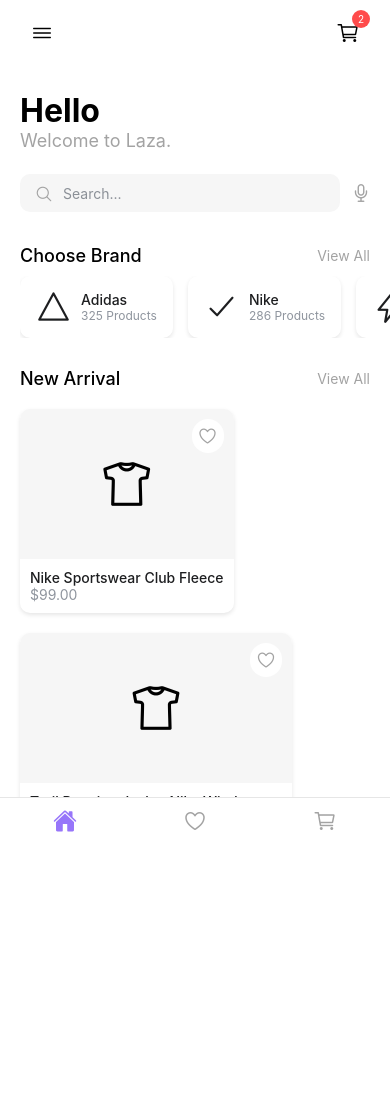
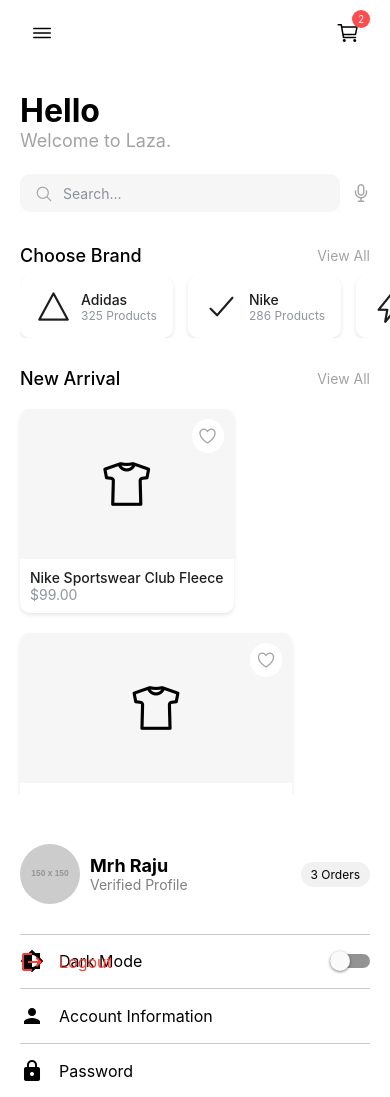
Before and after one commit to NinoZullo05/laza, a React Native app: screen /Home in a window 390 px wide. Shown: the top 1097 px of the page. Before the commit the page ends 844 px from the top, so only its background shows below. Built offline with nearby package versions, Linux system fonts and the light colour scheme.

Commit message:
updated drawer component

```diff
--- a/src/components/CustomDrawer.tsx
+++ b/src/components/CustomDrawer.tsx
@@ -1,231 +1,134 @@
-import React, { useState } from "react";
+import React from "react";
 import {
   View,
   Text,
   StyleSheet,
+  Switch,
+  Image,
   TouchableOpacity,
-  Switch,
-  Animated,
 } from "react-native";
-import Icon from "react-native-vector-icons/Ionicons"; // Importa le icone dalla libreria
+import Icon from "react-native-vector-icons/MaterialIcons";
 
-interface DrawerProps {
-  isVisible: boolean;
-  onClose: () => void;
-  translateY: Animated.Value;
-}
-
-const CustomDrawer: React.FC<DrawerProps> = ({
-  isVisible,
-  onClose,
-  translateY,
-}) => {
-  const [isDarkMode, setIsDarkMode] = useState(false);
+const CustomDrawer = () => {
+  const [isDarkMode, setDarkMode] = React.useState(false);
 
   const toggleDarkMode = () => {
-    setIsDarkMode((prev) => !prev);
-    // Qui implementeresti la logica per cambiare il tema dell'app
+    setDarkMode((prevState) => !prevState);
   };
 
-  if (!isVisible) return null;
-
-  const menuItems = [
-    { id: "account", icon: "person-circle", title: "Account Information" },
-    { id: "password", icon: "key", title: "Password" },
-    { id: "order", icon: "cart", title: "Order" },
-    { id: "cards", icon: "card", title: "My Cards" },
-    { id: "wishlist", icon: "heart", title: "Wishlist" },
-    { id: "settings", icon: "settings", title: "Settings" },
-  ];
-
   return (
-    <Animated.View
-      style={[
-        styles.container,
-        {
-          transform: [{ translateY }],
-        },
-      ]}
-    >
-      {/* Profile Section */}
-      <View style={styles.profileSection}>
-        <View style={styles.profileHeader}>
-          <Icon name="menu" style={styles.menuIcon} size={24} color="#1D1E20" />
-          <View style={styles.ordersCounter}>
-            <Text style={styles.ordersText}>3 Orders</Text>
-          </View>
+    <View style={styles.drawerContainer}>
+      {/* User Info Section */}
+      <View style={styles.profileContainer}>
+        <Image
+          source={{ uri: "https://via.placeholder.com/150" }}
+          style={styles.profileImage}
+        />
+        <View>
+          <Text style={styles.name}>Mrh Raju</Text>
+          <Text style={styles.verified}>Verified Profile</Text>
         </View>
-
-        <View style={styles.profileInfo}>
-          <Icon
-            name="person"
-            style={styles.profileImage}
-            size={50}
-            color="#1D1E20"
-          />
-          <View style={styles.nameContainer}>
-            <Text style={styles.profileName}>Mrh Raju</Text>
-            <View style={styles.verifiedBadge}>
-              <Text style={styles.verifiedText}>Verified Profile</Text>
-              <View style={styles.verifiedDot} />
-            </View>
-          </View>
-        </View>
-      </View>
-
-      {/* Dark Mode Toggle */}
-      <View style={styles.menuItem}>
-        <View style={styles.menuItemLeft}>
-          <Icon name="moon" style={styles.menuIcon} size={24} color="#1D1E20" />
-          <Text style={styles.menuText}>Dark Mode</Text>
-        </View>
-        <Switch
-          value={isDarkMode}
-          onValueChange={toggleDarkMode}
-          trackColor={{ false: "#E7E8EA", true: "#6A5AE0" }}
-          thumbColor={"#FFFFFF"}
-        />
+        <TouchableOpacity style={styles.ordersButton}>
+          <Text style={styles.ordersText}>3 Orders</Text>
+        </TouchableOpacity>
       </View>
 
       {/* Menu Items */}
-      {menuItems.map((item) => (
-        <TouchableOpacity
-          key={item.id}
-          style={styles.menuItem}
-          onPress={() => {
-            /* Implementa la navigazione */
-          }}
-        >
-          <View style={styles.menuItemLeft}>
-            <Icon
-              name={item.icon}
-              style={styles.menuIcon}
-              size={24}
-              color="#1D1E20"
-            />
-            <Text style={styles.menuText}>{item.title}</Text>
-          </View>
-        </TouchableOpacity>
-      ))}
+      <View style={styles.menuItems}>
+        <View style={styles.menuItem}>
+          <Icon name="brightness-6" size={24} color="#000" />
+          <Text style={styles.menuText}>Dark Mode</Text>
+          <Switch value={isDarkMode} onValueChange={toggleDarkMode} />
+        </View>
+        <MenuItem icon="person" text="Account Information" />
+        <MenuItem icon="lock" text="Password" />
+        <MenuItem icon="shopping-bag" text="Order" />
+        <MenuItem icon="credit-card" text="My Cards" />
+        <MenuItem icon="favorite" text="Wishlist" />
+        <MenuItem icon="settings" text="Settings" />
+      </View>
 
-      {/* Logout Button */}
-      <TouchableOpacity style={styles.logoutButton}>
-        <Icon
-          name="log-out"
-          style={[styles.menuIcon, styles.logoutIcon]}
-          size={24}
-          color="#FF5757"
-        />
+      {/* Logout Section */}
+      <TouchableOpacity style={styles.logout}>
+        <Icon name="logout" size={24} color="#ff3b30" />
         <Text style={styles.logoutText}>Logout</Text>
       </TouchableOpacity>
-    </Animated.View>
+    </View>
   );
 };
 
+const MenuItem = ({ icon, text }: { icon: string; text: string }) => (
+  <View style={styles.menuItem}>
+    <Icon name={icon} size={24} color="#000" />
+    <Text style={styles.menuText}>{text}</Text>
+  </View>
+);
+
+export default CustomDrawer;
+
 const styles = StyleSheet.create({
-  container: {
-    position: "absolute",
-    top: 0,
-    left: 0,
-    right: 0,
-    bottom: 0,
-    backgroundColor: "#FFFFFF",
-    borderTopLeftRadius: 30,
-    borderTopRightRadius: 30,
-    padding: 24,
-    paddingTop: 30,
-    marginTop: 60,
+  drawerContainer: {
+    flex: 1,
+    paddingHorizontal: 20,
+    paddingTop: 50,
+    backgroundColor: "#fff",
   },
-  profileSection: {
-    marginBottom: 32,
+  profileContainer: {
+    flexDirection: "row",
+    alignItems: "center",
+    marginBottom: 20,
   },
-  profileHeader: {
-    flexDirection: "row",
-    justifyContent: "space-between",
-    alignItems: "center",
-    marginBottom: 24,
+  profileImage: {
+    width: 60,
+    height: 60,
+    borderRadius: 30,
+    marginRight: 10,
   },
-  menuIcon: {
-    width: 24,
-    height: 24,
-    resizeMode: "contain",
+  name: {
+    fontSize: 18,
+    fontWeight: "bold",
   },
-  ordersCounter: {
-    backgroundColor: "#F6F8FA",
-    paddingHorizontal: 12,
-    paddingVertical: 6,
-    borderRadius: 6,
+  verified: {
+    fontSize: 14,
+    color: "gray",
+  },
+  ordersButton: {
+    marginLeft: "auto",
+    backgroundColor: "#f1f1f1",
+    paddingVertical: 5,
+    paddingHorizontal: 10,
+    borderRadius: 15,
   },
   ordersText: {
-    color: "#1D1E20",
-    fontSize: 13,
+    fontSize: 12,
+    color: "#000",
   },
-  profileInfo: {
-    flexDirection: "row",
-    alignItems: "center",
-  },
-  profileImage: {
-    width: 50,
-    height: 50,
-    borderRadius: 25,
-    marginRight: 12,
-  },
-  nameContainer: {
+  menuItems: {
     flex: 1,
-  },
-  profileName: {
-    fontSize: 17,
-    fontWeight: "600",
-    color: "#1D1E20",
-    marginBottom: 4,
-  },
-  verifiedBadge: {
-    flexDirection: "row",
-    alignItems: "center",
-  },
-  verifiedText: {
-    fontSize: 13,
-    color: "#8F959E",
-    marginRight: 4,
-  },
-  verifiedDot: {
-    width: 6,
-    height: 6,
-    borderRadius: 3,
-    backgroundColor: "#34C759",
+    marginTop: 10,
   },
   menuItem: {
     flexDirection: "row",
     alignItems: "center",
-    justifyContent: "space-between",
-    paddingVertical: 16,
-    borderBottomWidth: 1,
-    borderBottomColor: "#F5F6FA",
+    paddingVertical: 15,
+    borderBottomWidth: 0.5,
+    borderBottomColor: "#ccc",
   },
-  menuItemLeft: {
+  menuText: {
+    fontSize: 16,
+    marginLeft: 15,
+    flex: 1,
+  },
+  logout: {
     flexDirection: "row",
     alignItems: "center",
-  },
-  menuText: {
-    fontSize: 15,
-    color: "#1D1E20",
-    marginLeft: 12,
-  },
-  logoutButton: {
-    flexDirection: "row",
-    alignItems: "center",
-    position: "absolute",
-    bottom: 40,
-    left: 24,
-  },
-  logoutIcon: {
-    color: "#FF5757",
+    paddingVertical: 15,
+    borderTopWidth: 0.5,
+    borderTopColor: "#ccc",
   },
   logoutText: {
-    fontSize: 15,
-    color: "#FF5757",
-    marginLeft: 12,
+    fontSize: 16,
+    color: "#ff3b30",
+    marginLeft: 15,
   },
 });
-
-export default CustomDrawer;
```
